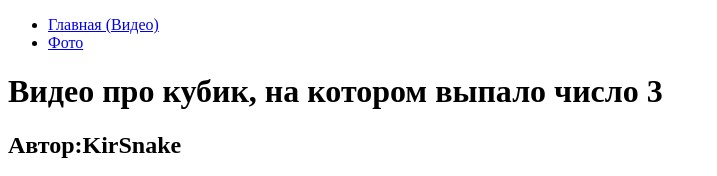
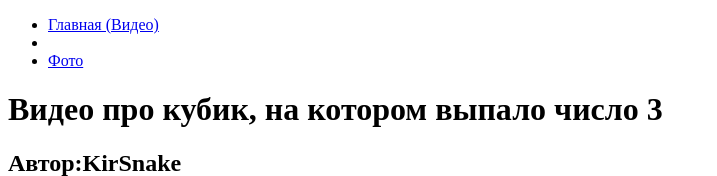
Before and after one commit to kirsnaker/kirsnake, a plain HTML site: page index.html in a window 1280 px wide. Shown: the top 176 px of the page, without its empty margins (0-717 px from the left). Drawn offline with Linux system fonts and the light colour scheme; grey boxes are pictures that could not be loaded.

Commit message:
Update index.html

```diff
--- a/index.html
+++ b/index.html
@@ -9,6 +9,7 @@
    <header aligh = "center">
    <ul>
 <li><a href ="#">Главная (Видео)</a></li>
+<li><a> </a></li>
 <li><a href ="#">Фото</a></li>
 
    </ul>
```
